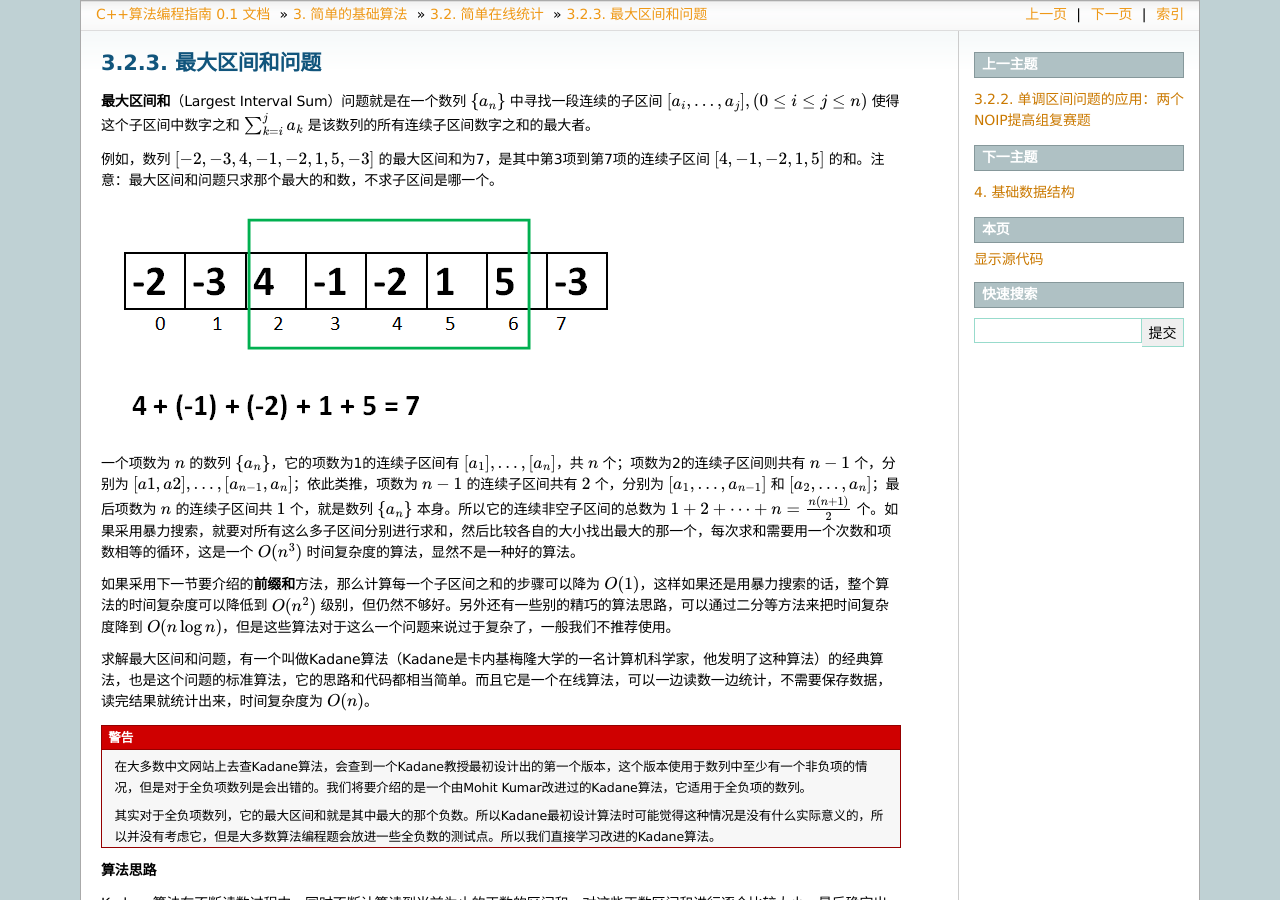
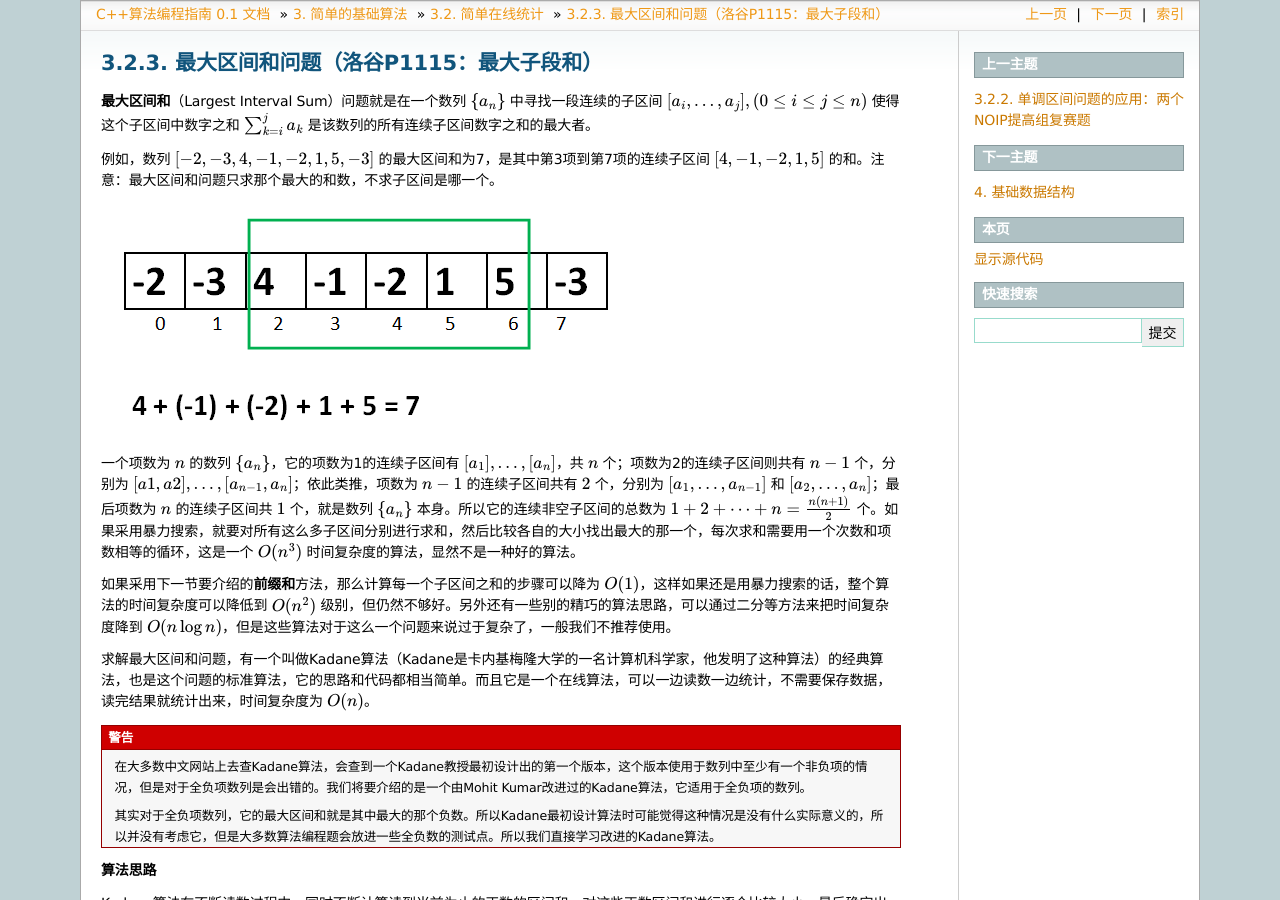
Before and after one commit to majorli/algo_guide, a Sphinx documentation site: the page built from source/ch02/sec02/223_kadanes_algo.rst, in a window 1280 px wide and 900 px high. Built offline with Sphinx 7.4.7, drawn with Linux system fonts in a browser that asks for light colours; formulas are drawn with MathJax 3; some of the changed text lies outside the part shown.

Commit message:
20191202_1924

```diff
--- a/source/500_medium_algos.rst
+++ b/source/500_medium_algos.rst
@@ -19,6 +19,7 @@
 3. 经典字符串算法
 
    * kmp算法
+   * 后缀树、后缀排序
    * 马拉车算法
 
 4. 经典排序算法
--- a/source/ch02/sec02/223_kadanes_algo.rst
+++ b/source/ch02/sec02/223_kadanes_algo.rst
@@ -1,7 +1,7 @@
 .. index:: 最大区间和, Kadane算法
 
-最大区间和问题
-+++++++++++++++++++++++++
+最大区间和问题（洛谷P1115：最大子段和）
++++++++++++++++++++++++++++++++++++++++++
 
 :strong:`最大区间和`\ （Largest Interval Sum）问题就是在一个数列 :math:`\{a_n\}` 中寻找一段连续的子区间 :math:`[a_i,\dots,a_j],(0\le i \le j \le n)` 使得这个子区间中数字之和 :math:`\sum_{k=i}^j{a_k}` 是该数列的所有连续子区间数字之和的最大者。
 
--- /dev/null
+++ b/source/ch02/sec02/224_prefix_sum.rst
@@ -0,0 +1,4 @@
+前缀和
+++++++
+
+（待续）
```
